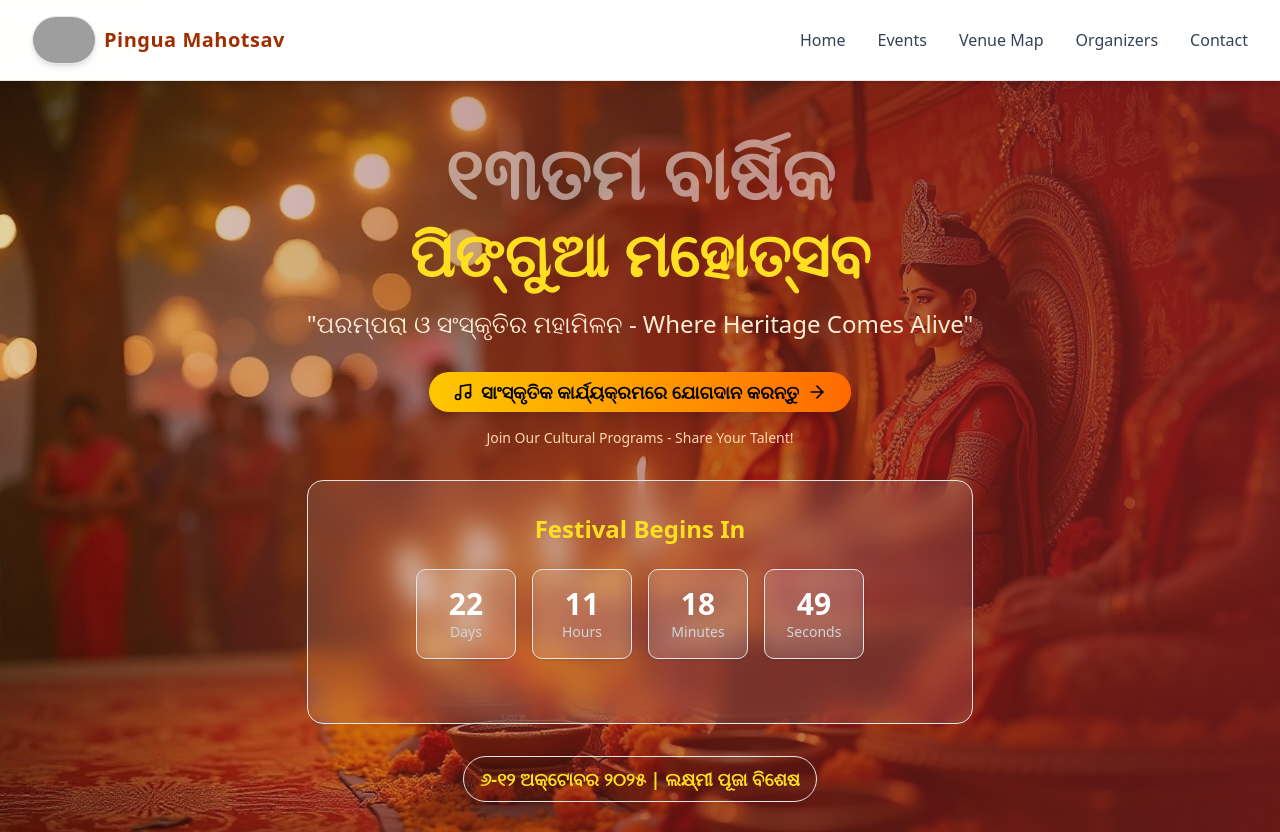
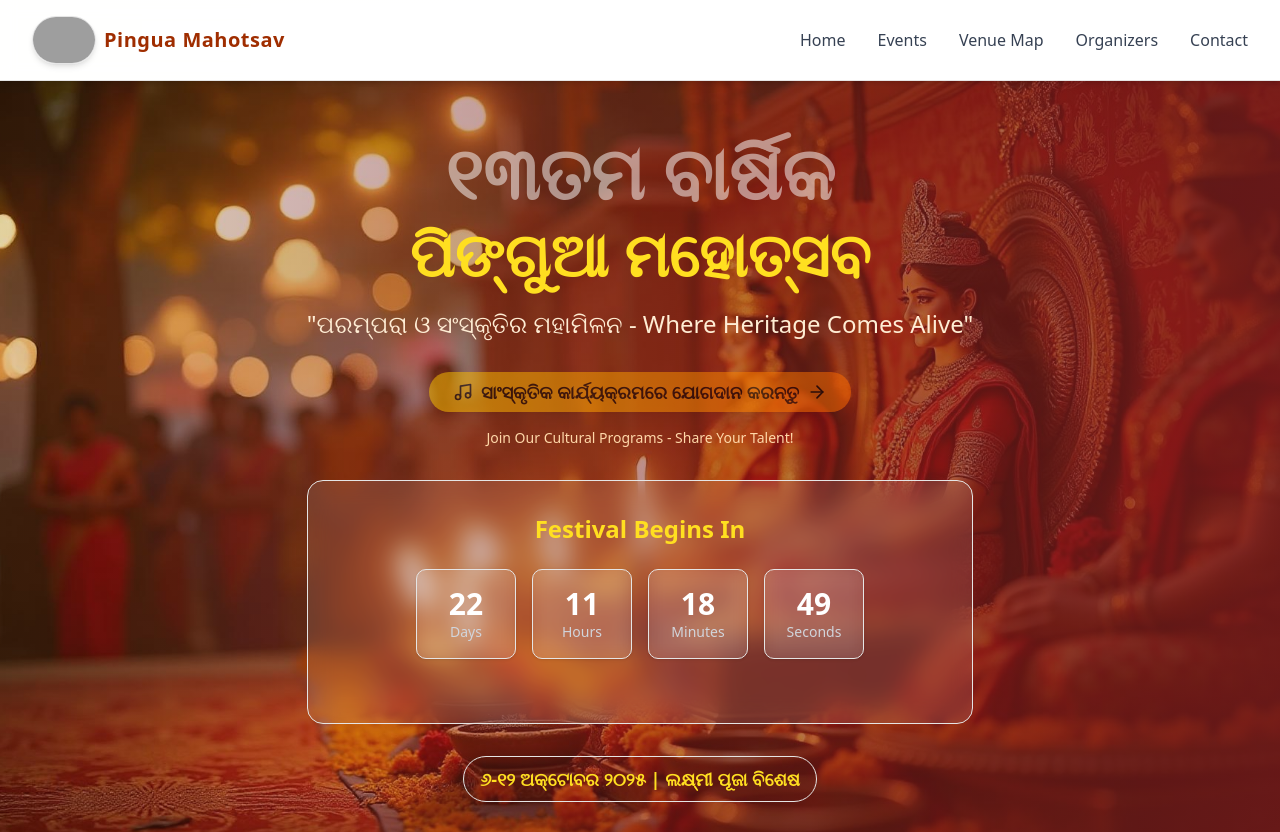
Before and after one commit to Suryakantdsa/pingua-mahotsav, a Next.js app: page / in a window 1280 px wide. Shown: the top 832 px of the page. Built offline with nearby package versions, Linux system fonts and the light colour scheme; grey boxes are pictures that could not be loaded.

Commit message:
added animate pulse

```diff
--- a/src/components/HeroSection.tsx
+++ b/src/components/HeroSection.tsx
@@ -72,6 +72,7 @@ const HeroSection = () => {
              bg-gradient-to-r from-yellow-400 to-orange-500
              hover:from-yellow-500 hover:to-orange-600
              text-black font-semibold rounded-full
+            animate-pulse
              shadow-lg hover:shadow-xl
              transition-all duration-200 transform hover:scale-105"
           >
```
